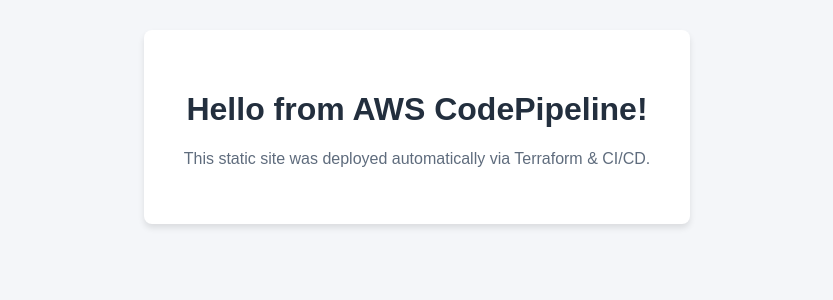
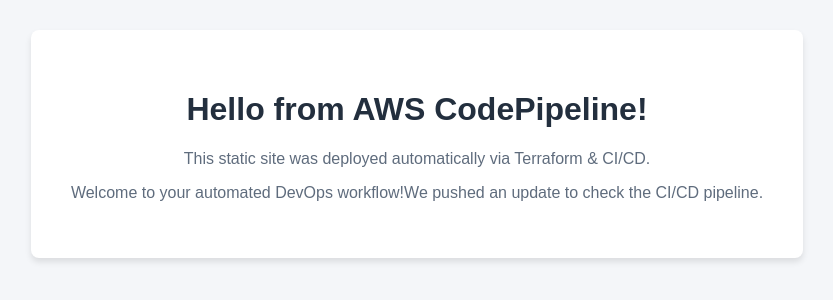
Before and after one commit to hassanjavaid07/aws-static-site-pipeline, a plain HTML site: page index.html in a window 1280 px wide. Shown: the part 98-398 px from the top of the page, without its empty margins (223-1056 px from the left). Drawn offline with Linux system fonts and the light colour scheme.

Commit message:
Added an update for checking

```diff
--- a/index.html
+++ b/index.html
@@ -15,6 +15,7 @@
     <div class="card">
         <h1>Hello from AWS CodePipeline!</h1>
         <p>This static site was deployed automatically via Terraform & CI/CD.</p>
+        <p>Welcome to your automated DevOps workflow!We pushed an update to check the CI/CD pipeline.</p>
     </div>
 </body>
 </html>
```
Also changed, not shown: 1 other file.
